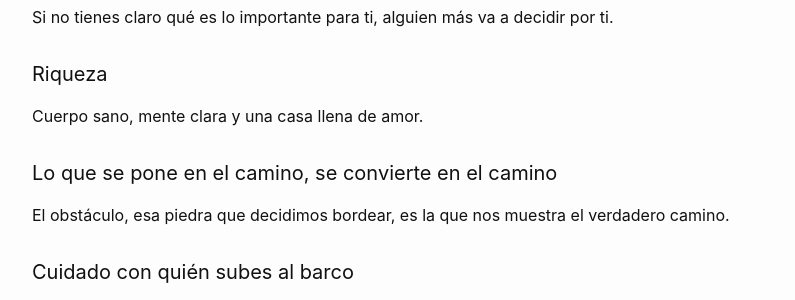
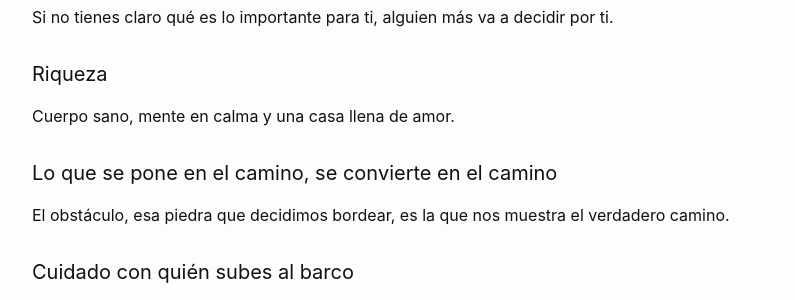
Before and after one commit to petesect18/notas, a Jekyll site: the page built from _posts/2023-11-12-Treintayocho.md.md, in a window 1280 px wide and 900 px high, scrolled down 1727 px. Shown: the part 154-454 px from the top of the window, without its empty margins (238-1033 px from the left). Built offline with Jekyll 4.4.1, drawn with Linux system fonts in a browser that asks for light colours.

Commit message:
Update 2023-11-12-Treintayocho.md.md

```diff
--- a/_posts/2023-11-12-Treintayocho.md.md
+++ b/_posts/2023-11-12-Treintayocho.md.md
@@ -33,7 +33,7 @@ Cuestiona todo, hazte preguntas, no aceptes algo porque sí, en un mundo de infl
 
 Si no tienes claro qué es lo importante para ti, alguien más va a decidir por ti.
 #### Riqueza
-Cuerpo sano, mente clara y una casa llena de amor.
+Cuerpo sano, mente en calma y una casa llena de amor.
 #### Lo que se pone en el camino, se convierte en el camino
 El obstáculo, esa piedra que decidimos bordear, es la que nos muestra el verdadero camino.
 #### Cuidado con quién subes al barco
```
